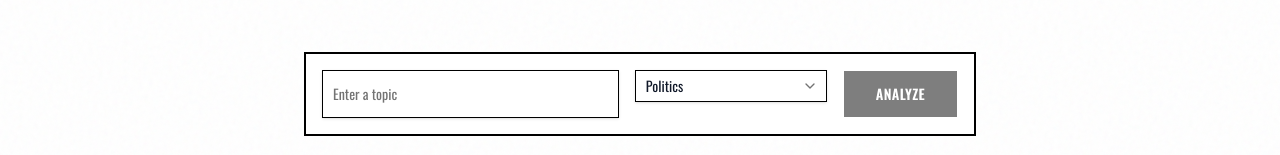
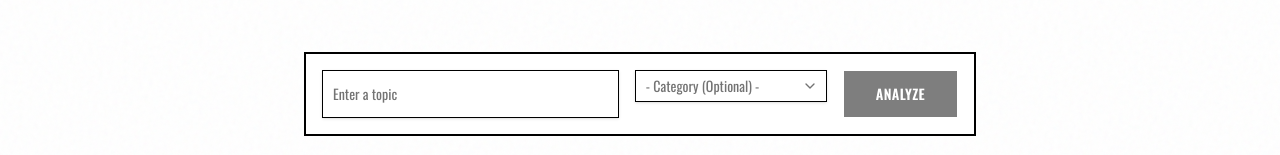
Before and after one commit to kankaniakshat185/biasscope-app-frontend, a Next.js app: page / in a window 1280 px wide. Shown: the part 283-438 px from the top of the page. Built offline with nearby package versions, Linux system fonts and the light colour scheme; a web font is replaced by a local one.

Commit message:
Update page.tsx

```diff
--- a/src/app/page.tsx
+++ b/src/app/page.tsx
@@ -9,7 +9,7 @@ import { Loader2 } from "lucide-react"
 
 export default function LandingPage() {
   const [query, setQuery] = useState("")
-  const [category, setCategory] = useState("Politics")
+  const [category, setCategory] = useState("")
   const [loading, setLoading] = useState(false)
   const [domains, setDomains] = useState("")
   const [excludeDomains, setExcludeDomains] = useState("")
@@ -70,9 +70,9 @@ export default function LandingPage() {
             />
           </div>
           <div className="w-full sm:w-48">
-            <Select value={category} onValueChange={(val) => val && setCategory(val)}>
+            <Select value={category} onValueChange={(val) => setCategory(val)}>
               <SelectTrigger className="h-12 w-full rounded-none border-black bg-white shadow-sm">
-                <SelectValue placeholder="Category" />
+                <SelectValue placeholder="- Category (Optional) -" />
               </SelectTrigger>
               <SelectContent className="font-[family-name:var(--font-oswald)] rounded-none border-black">
                 <SelectItem value="Politics">Politics</SelectItem>
```
